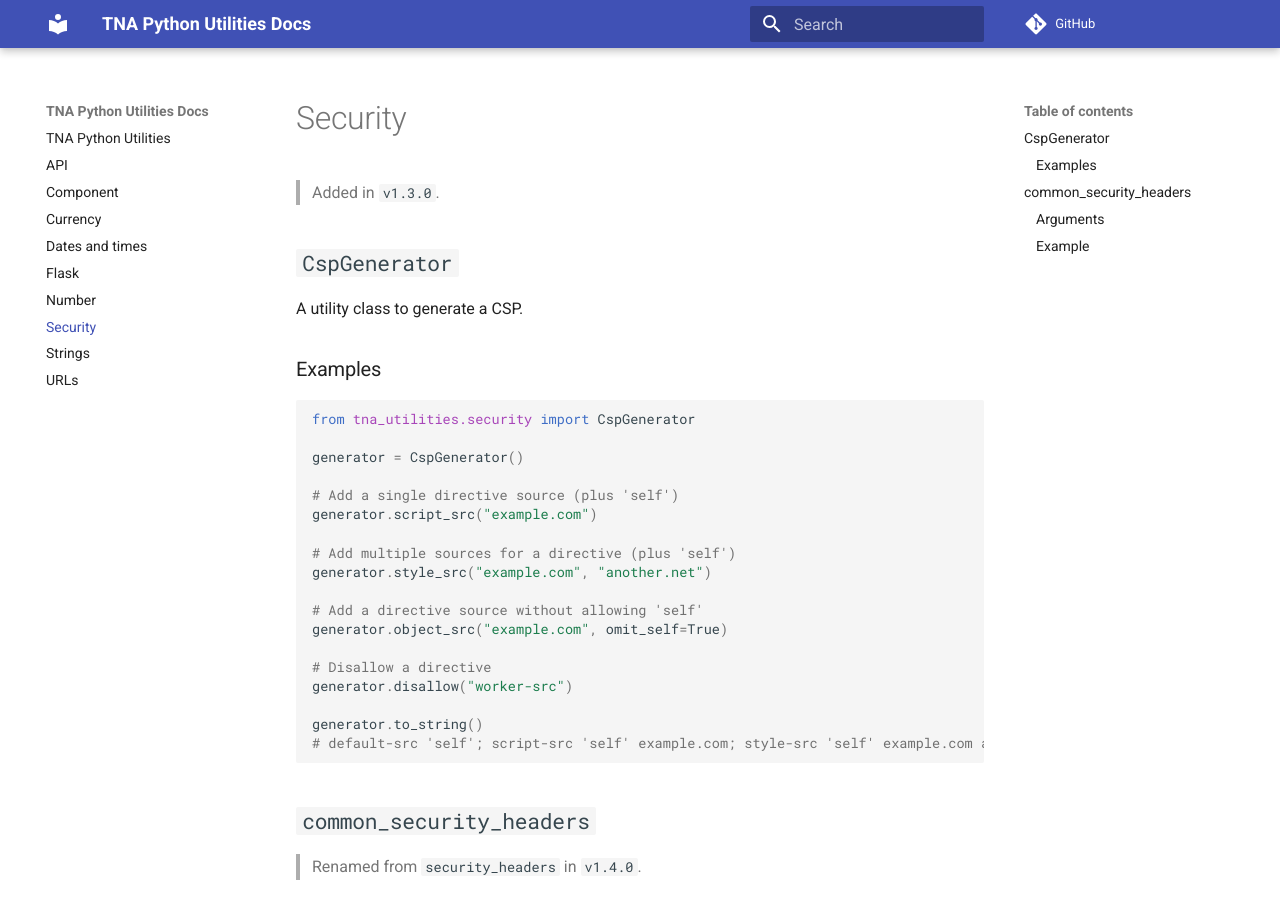
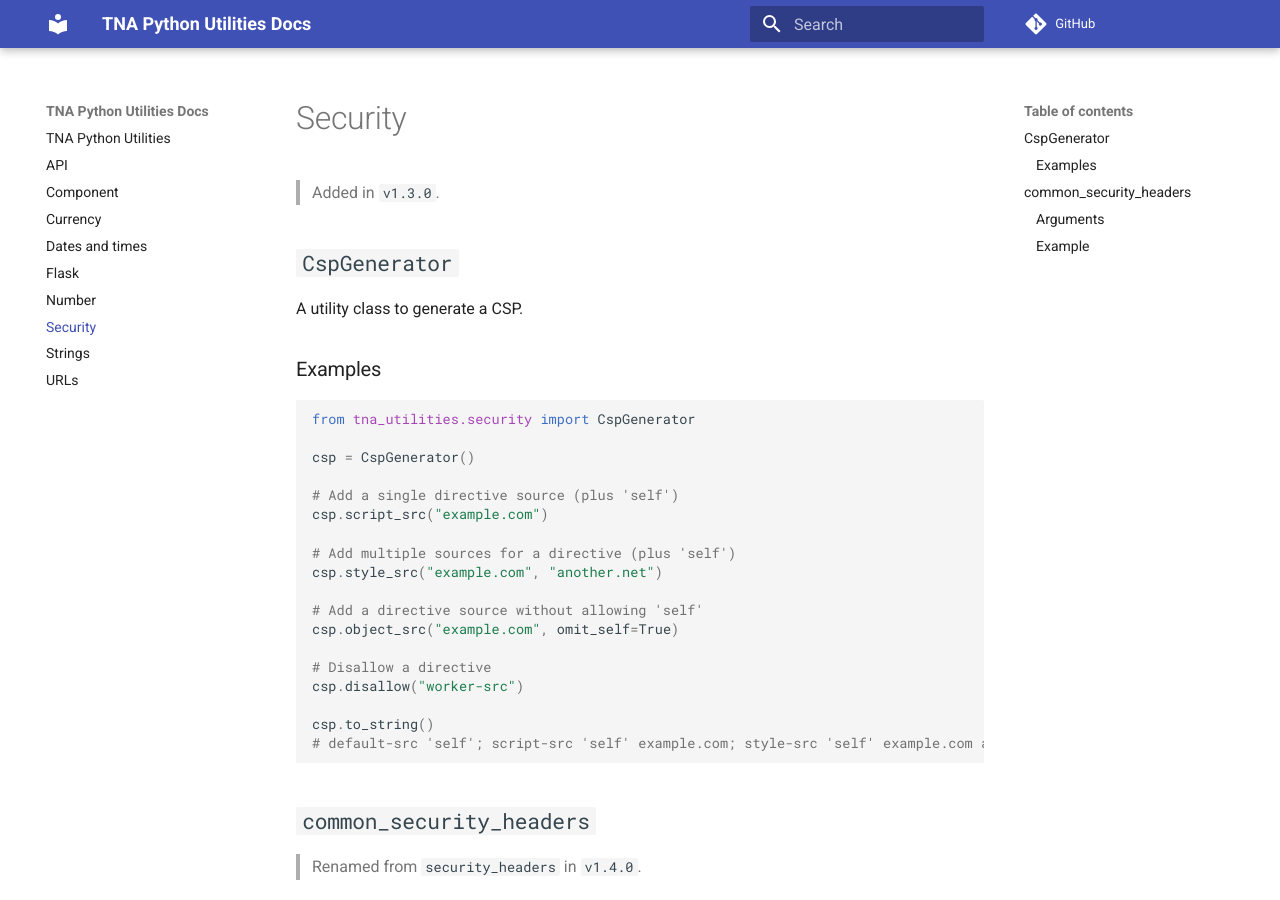
Before and after one commit to nationalarchives/python-utilities, an MkDocs documentation site: the page built from docs/security.md, in a window 1280 px wide and 900 px high. Built offline with MkDocs 1.6.1 and Material for MkDocs 9.7.7, drawn with Linux system fonts in a browser that asks for light colours; comment, search, counter and statistics services are not loaded.

````diff
--- a/docs/security.md
+++ b/docs/security.md
@@ -11,22 +11,22 @@ A utility class to generate a CSP.
 ```python
 from tna_utilities.security import CspGenerator
 
-generator = CspGenerator()
+csp = CspGenerator()
 
 # Add a single directive source (plus 'self')
-generator.script_src("example.com")
+csp.script_src("example.com")
 
 # Add multiple sources for a directive (plus 'self')
-generator.style_src("example.com", "another.net")
+csp.style_src("example.com", "another.net")
 
 # Add a directive source without allowing 'self'
-generator.object_src("example.com", omit_self=True)
+csp.object_src("example.com", omit_self=True)
 
 # Disallow a directive
-generator.disallow("worker-src")
+csp.disallow("worker-src")
 
-generator.to_string()
-# default-src 'self'; script-src 'self' example.com; style-src 'self' example.com another.net; object-src example.com; worker-src 'none';
+csp.to_string()
+# default-src 'self'; script-src 'self' example.com; style-src 'self' example.com another.net; object-src example.com; worker-src 'none'
 ```
 
 ## `common_security_headers`
--- a/pyproject.toml
+++ b/pyproject.toml
@@ -1,6 +1,6 @@
 [project]
 name = "tna-utilities"
-version = "1.8.0"
+version = "1.9.0"
 requires-python = ">=3.10"
 authors = [
   {name = "Andrew Hosgood", email = "andrew.hosgood@nationalarchives.gov.uk"},
````
Also changed, not shown: CHANGELOG.md (+11 -1 lines), docs/flask.md (+14 -1 lines), 4 other files.
